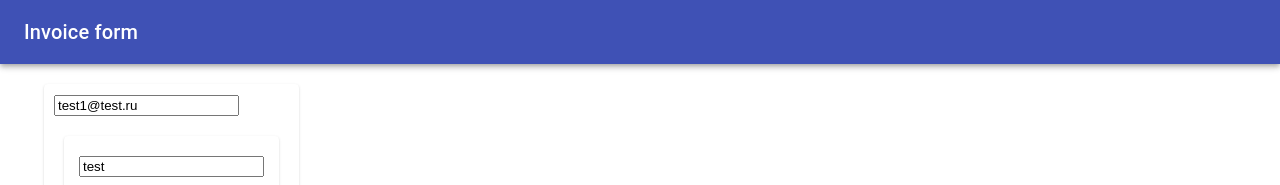
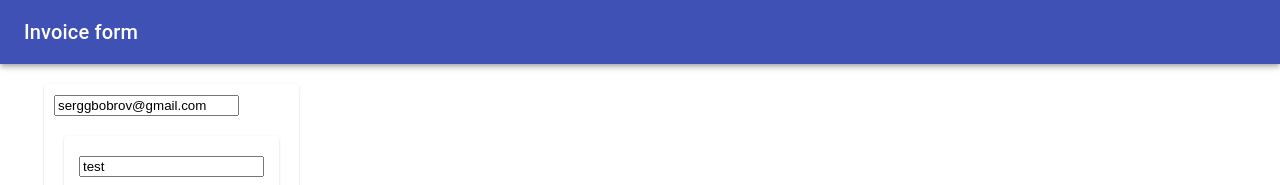
Before and after one commit to SergBobrov/clinet, a React (Create React App) app: page / in a window 1280 px wide. Shown: the top 185 px of the page. Built offline with nearby package versions, Linux system fonts and the light colour scheme.

Commit message:
- подключен и настроен сервис для отправки писем

```diff
--- a/src/components/InvoiceForm.js
+++ b/src/components/InvoiceForm.js
@@ -6,7 +6,7 @@ import Paper from "@material-ui/core/Paper";
 import axios from 'axios';
 
 const initialValues = {
-    email: 'test1@test.ru',
+    email: 'serggbobrov@gmail.com',
     description: [
         {
             title: 'test',
```
